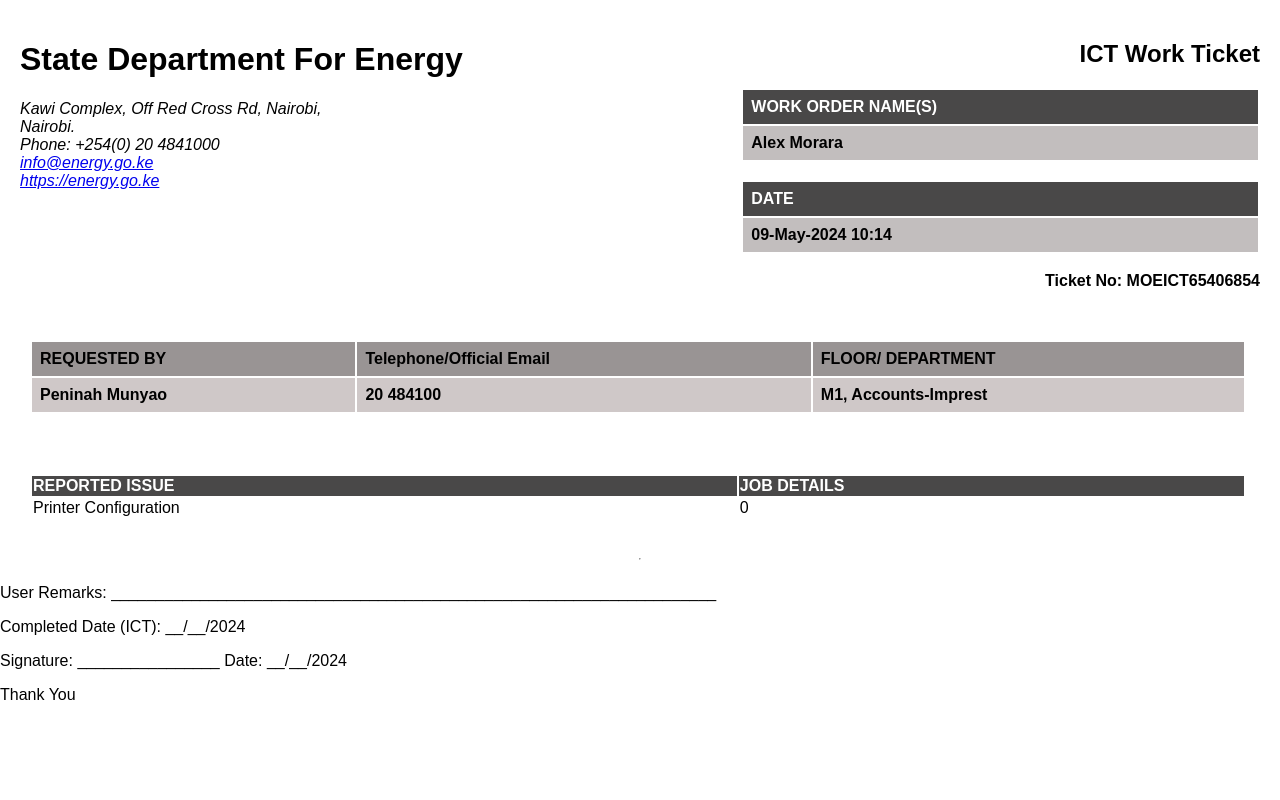
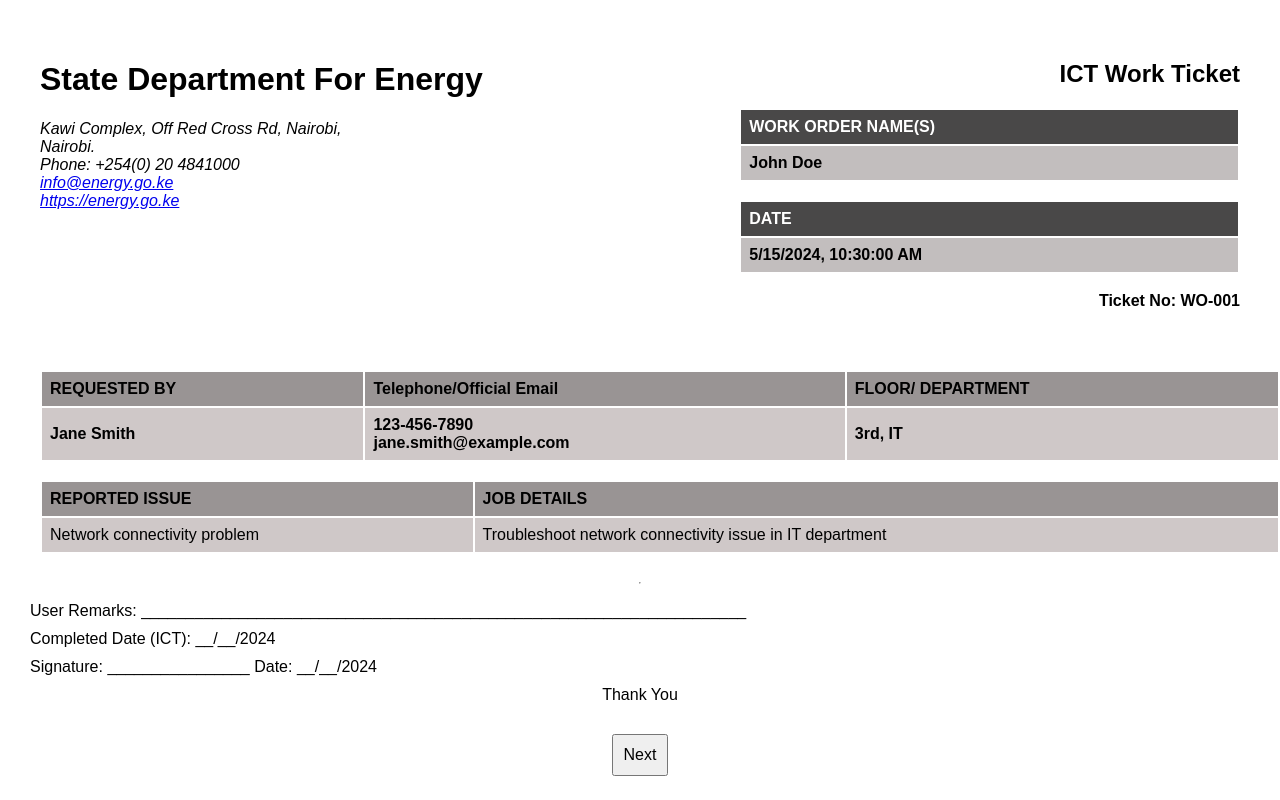
Before and after one commit to DanielaOdhis/ict-work-tickets, a React (Create React App) app: page / in a window 1280 px wide. Built offline with nearby package versions, Linux system fonts and the light colour scheme.

Commit message:
updating app.js

```diff
--- a/public/data.json
+++ b/public/data.json
@@ -30,5 +30,21 @@
       },
       "reported_issue": "Printer not working",
       "job_details": "Repair printer in HR department"
+    },
+    {
+      "work_order_name": "Eve Williams",
+      "date_time": "2024-05-15T13:00:00",
+      "ticket_number": "WO-003",
+      "name_requested": "Sam Wilson",
+      "contact": {
+        "telephone": "555-123-4567",
+        "email": "sam.wilson@gmail.com"
+      },
+      "location": {
+        "floor": "2nd",
+        "department": "Finance"
+      },
+      "reported_issue": "IP address lost",
+      "job_details": "Troubleshoot static IP"
     }
   ]
--- a/src/App.css
+++ b/src/App.css
@@ -7,6 +7,7 @@ body {
 .wrapper {
   display: flex;
   flex-direction: column;
+  padding: 20px;
 }
 
 .top-section {
@@ -45,9 +46,8 @@ body {
 
 .request {
   margin-top: 20px;
-  width: 95%;
+  width: 100%;
   padding: 20px;
-  margin: 10px;
 }
 
 .request table {
@@ -68,18 +68,17 @@ body {
   color: black;
 }
 
-.reports{
+.navigation {
   margin-top: 20px;
-  width: 95%;
-  padding: 20px;
+  display: flex;
+  justify-content: center;
+}
+
+.navigation button {
+  padding: 10px;
+  margin: 0 10px;
+  font-size: 16px;
+}
+p{
   margin: 10px;
 }
-
-.reports table{
-  width: 100%;
-}
-
-.reports .names{
-  background-color: rgb(73, 72, 72);
-  color: white;
-}
--- a/src/App.js
+++ b/src/App.js
@@ -1,6 +1,31 @@
+import React, { useState, useEffect } from 'react';
 import './App.css';
 
 function App() {
+  const [workOrders, setWorkOrders] = useState([]);
+  const [currentIndex, setCurrentIndex] = useState(0);
+
+  useEffect(() => {
+    fetch('/data.json')
+      .then(response => response.json())
+      .then(data => setWorkOrders(data))
+      .catch(error => console.error('Error fetching data:', error));
+  }, []);
+
+  const showNextOrder = () => {
+    if (currentIndex < workOrders.length - 1) {
+      setCurrentIndex(currentIndex + 1);
+    }
+  };
+
+  const showPreviousOrder = () => {
+    if (currentIndex > 0) {
+      setCurrentIndex(currentIndex - 1);
+    }
+  };
+
+  const currentOrder = workOrders[currentIndex];
+
   return (
     <div className='wrapper'>
       <div className="top-section">
@@ -14,62 +39,78 @@ function App() {
             <a href="https://energy.go.ke">https://energy.go.ke</a>
           </address>
         </div>
+        {currentOrder && (
           <div className="order">
             <h2>ICT Work Ticket</h2>
             <table>
+              <tbody>
                 <tr>
                   <td className="work"><b>WORK ORDER NAME(S)</b></td>
                 </tr>
                 <tr>
-              <td className="name"><b>Alex Morara</b></td>
+                  <td className="name"><b>{currentOrder.work_order_name}</b></td>
                 </tr>
+              </tbody>
             </table>
             <br />
             <table>
+              <tbody>
                 <tr>
                   <td className="work"><b>DATE</b></td>
                 </tr>
                 <tr>
-              <td className="name"><b>09-May-2024 10:14</b></td>
+                  <td className="name"><b>{new Date(currentOrder.date_time).toLocaleString()}</b></td>
                 </tr>
+              </tbody>
             </table>
             <br />
-          <b>Ticket No: MOEICT65406854</b>
+            <b>Ticket No: {currentOrder.ticket_number}</b>
           </div>
+        )}
       </div>
+      {currentOrder && (
         <div className="request">
           <table>
+            <tbody>
               <tr>
                 <td className="names"><b>REQUESTED BY</b></td>
                 <td className="names"><b>Telephone/Official Email</b></td>
                 <td className="names"><b>FLOOR/ DEPARTMENT</b></td>
               </tr>
               <tr>
-            <td className="num"><b>Peninah Munyao</b></td>
-            <td className="num"><b>20 484100</b></td>
-            <td className="num"><b>M1, Accounts-Imprest</b></td>
+                <td className="num"><b>{currentOrder.name_requested}</b></td>
+                <td className="num"><b>{currentOrder.contact.telephone}<br />{currentOrder.contact.email}</b></td>
+                <td className="num"><b>{currentOrder.location.floor}, {currentOrder.location.department}</b></td>
               </tr>
-        </table>
-      </div>
-      <div className='reports'>
+            </tbody>
+          </table> <br/>
           <table>
+            <tbody>
               <tr>
                 <td className="names"><b>REPORTED ISSUE</b></td>
                 <td className='names'><b>JOB DETAILS</b></td>
               </tr>
               <tr>
-            <td>Printer Configuration</td>
-            <td>0</td>
+                <td className="num">{currentOrder.reported_issue}</td>
+                <td className="num">{currentOrder.job_details}</td>
               </tr>
+            </tbody>
           </table>
         </div>
-      <hr/>
+      )}
+      <hr />
       <div>
         <p>User Remarks: ____________________________________________________________________</p>
         <p>Completed Date (ICT): __/__/2024</p>
         <p>Signature: ________________  Date: __/__/2024</p>
-        <p>Thank You</p>
+        <p><center>Thank You</center></p>
       </div>
+      {workOrders.length > 1 && (
+        <div className="navigation">
+          {currentIndex > 0 && <button onClick={showPreviousOrder}>Previous</button>}
+          {currentIndex < workOrders.length - 1 && <button onClick={showNextOrder}>Next</button>}
+        </div>
+      )}
     </div>
   );
 }
```
Lines whose indentation alone changed are shown as unchanged.
